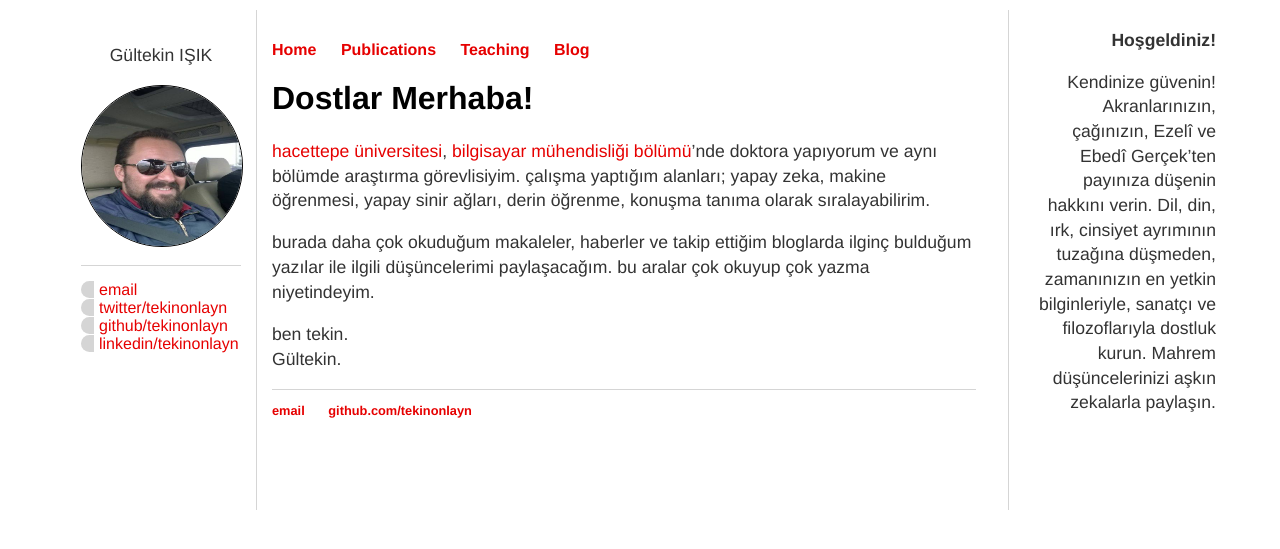
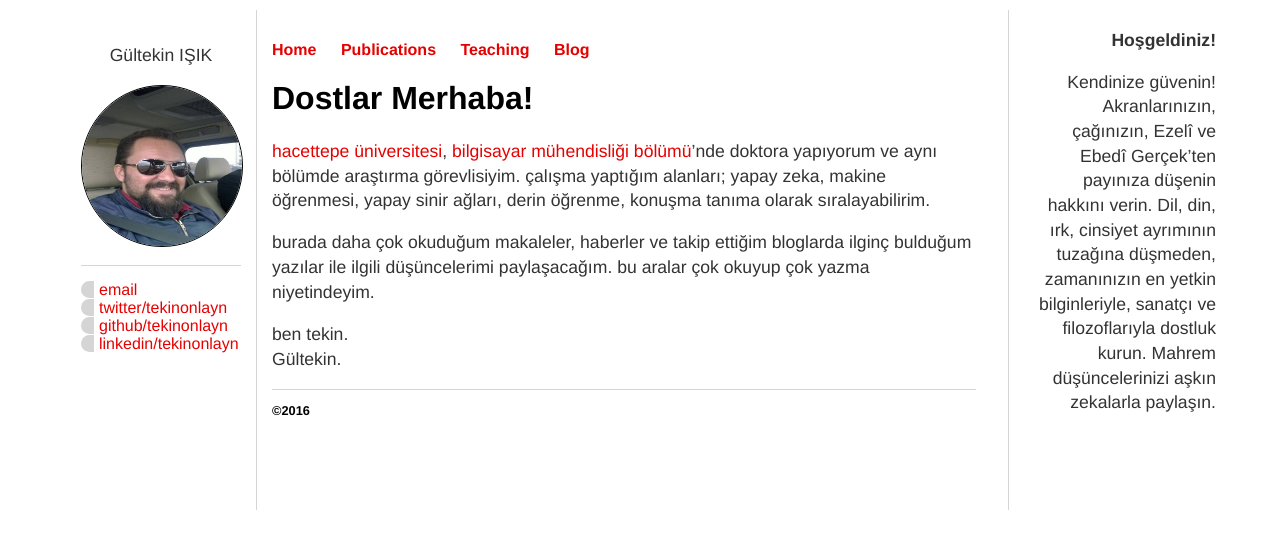
Before and after one commit to tekinonlayn/gi.github.io, a Jekyll site: the page built from index.html, in a window 1280 px wide. Shown: the top 549 px of the page. Built offline with Jekyll 4.4.1, drawn with Linux system fonts in a browser that asks for light colours.

Commit message:
Update varsay.html

```diff
--- a/_layouts/varsay.html
+++ b/_layouts/varsay.html
@@ -39,9 +39,8 @@
 
 		<footer>
     		<ul>
-        		<li><a href="mailto:tekinler@gmail.com">email</a></li>
-        		<li><a href="https://github.com/tekinonlayn">github.com/tekinonlayn</a></li>
-			</ul>
+        		<li>©2016</li>
+        	</ul>
 		</footer>
 		</div> <!-- main div -->
 		<div id="sag">
```
